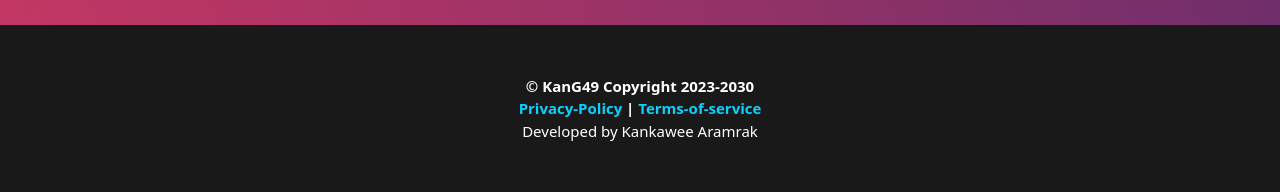
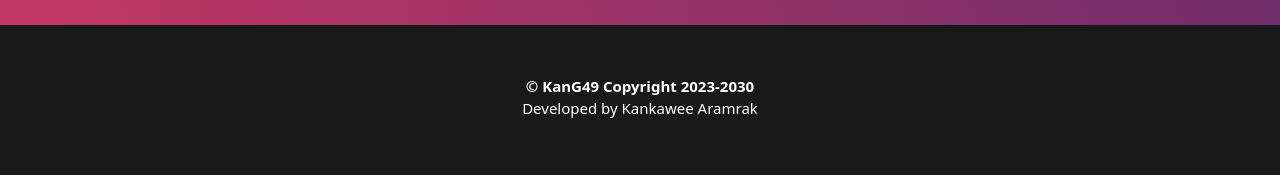
Before and after one commit to kang49/Portfolio-42Bangkok, a plain HTML site: page KeenPort.html in a window 1280 px wide. Shown: the part 5039-5231 px from the top of the page. Drawn offline with nearby package versions, Linux system fonts and the light colour scheme.

Commit message:
Edit footer

```diff
--- a/KeenPort.html
+++ b/KeenPort.html
@@ -365,11 +365,8 @@
     <footer class="bg-[#191919] min-h-[100px] lg:min-h-[150px] lg:grid lg:grid-cols-3 lg:gap-0.5">
         <div></div> <!-- col1 -->
         <div>
-            <center class="py-[20px] lg:py-[50px]">
+            <center class="py-[30px] lg:py-[50px]">
                 <h4 class="text-white font-bold text-[10px] lg:text-[15px]">&copy; KanG49 Copyright 2023-2030</h4>
-                <h4 class="text-white font-bold text-[10px]  lg:text-[15px]"><span
-                        class="text-[#0AD1FD]">Privacy-Policy</span> | <span
-                        class="text-[#0AD1FD] text-[10px]  lg:text-[15px]">Terms-of-service</span></h4>
                 <h4 class="text-white text-[10px]  lg:text-[15px]">Developed by Kankawee Aramrak</h4>
             </center>
         </div> <!-- col2 -->
```
Also changed, not shown: index.html (+1 -4 lines).
